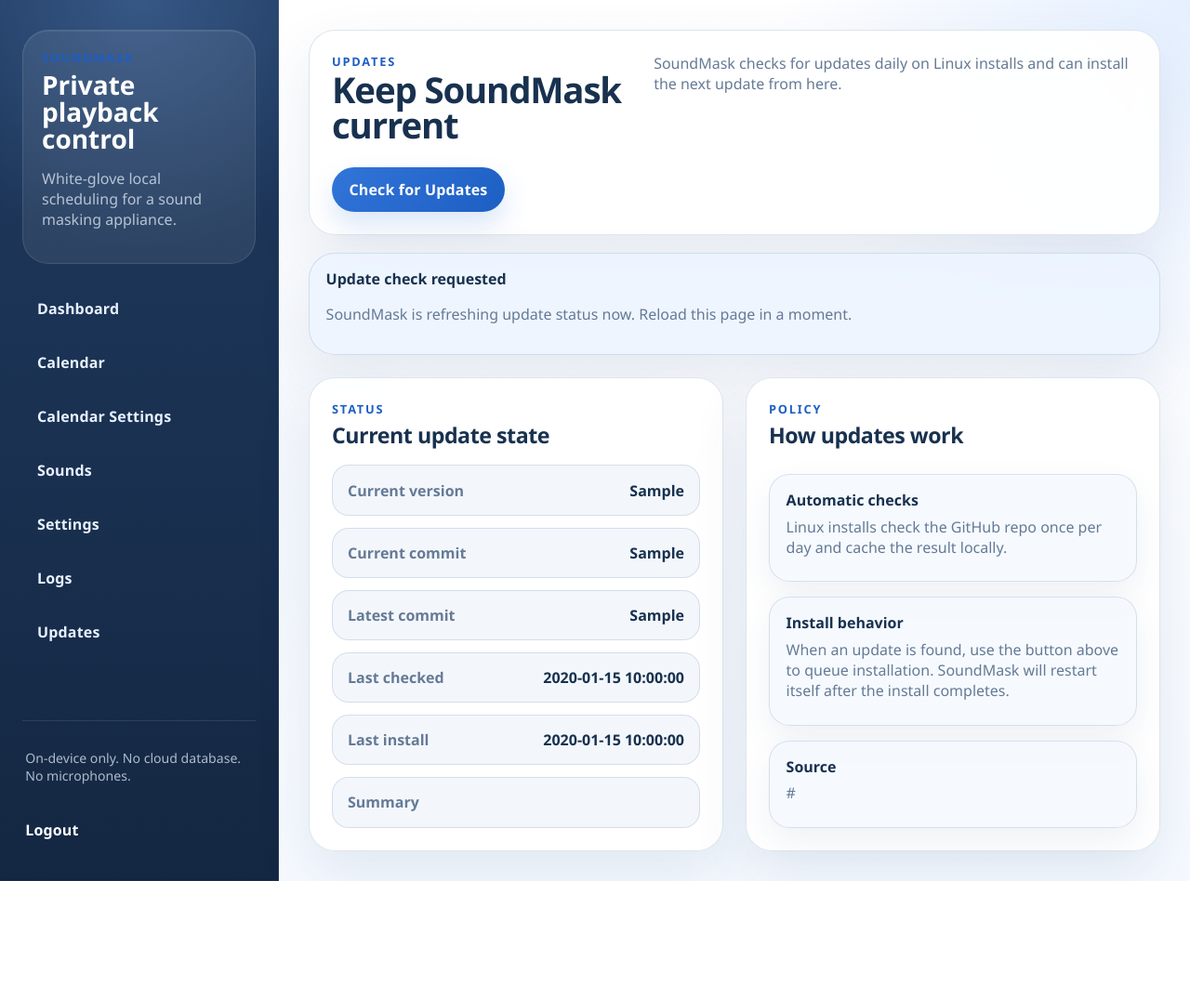
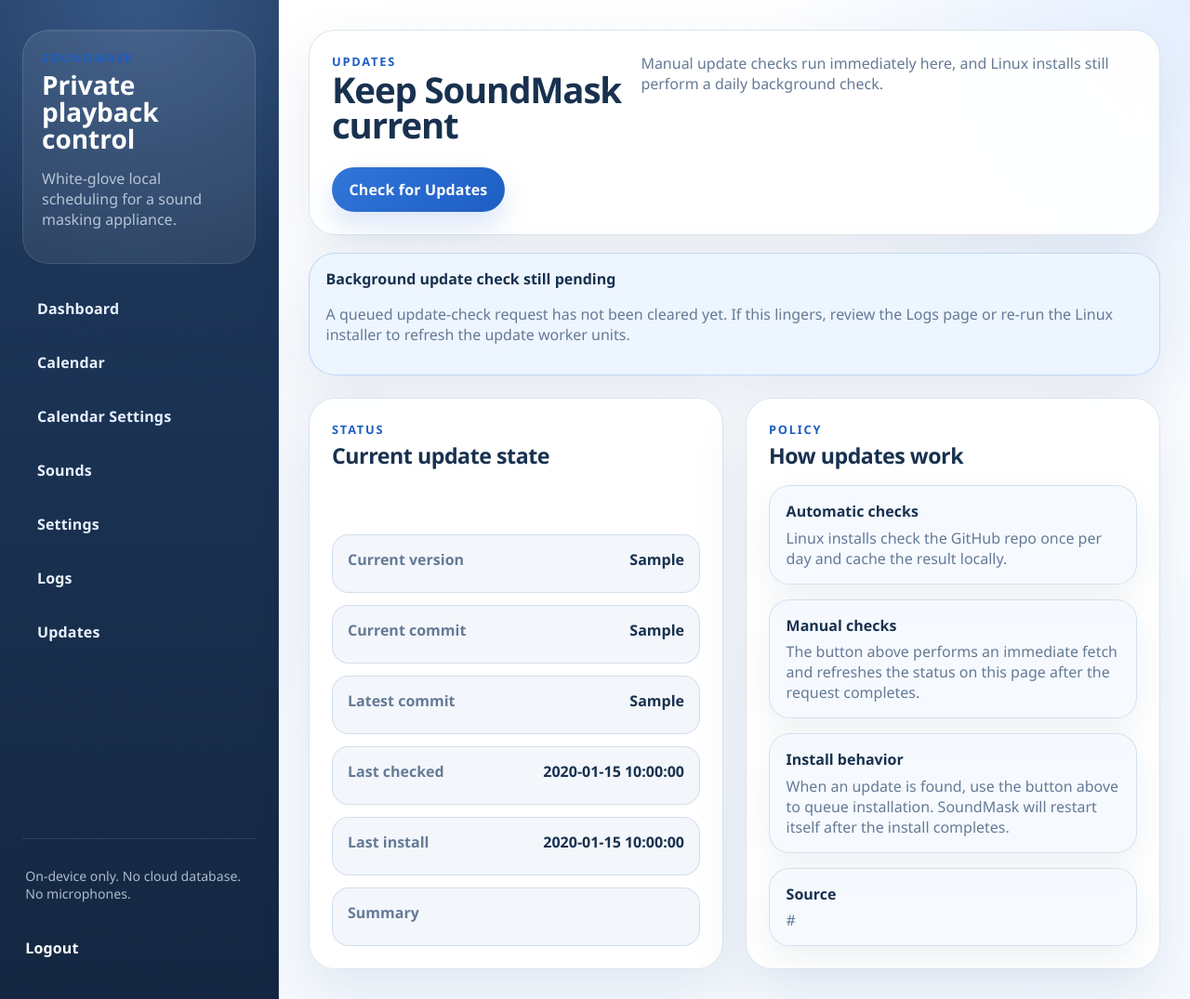
Before and after one commit to nickhighland/SoundMask, a FastAPI app: template app/templates/updates.html in a window 1280 px wide. Shown: the whole page at 93% size. Before the commit the page ends 948 px from the top, so only its background shows below. Run offline with FastAPI, Linux system fonts and the light colour scheme; the template is opened without the code that fills it: most values are stand-ins (such as "Sample title", 1, 10 or a date in 2020); parts of the project's set-up code (start-up, migrations or seed data) failed here and were passed over.

Commit message:
Fix manual update checks

```diff
--- a/app/routes/updates.py
+++ b/app/routes/updates.py
@@ -4,7 +4,7 @@ from fastapi import APIRouter, Request
 from fastapi.responses import HTMLResponse, RedirectResponse
 
 from app.auth import login_required
-from app.update_manager import load_status, request_check, request_install
+from app.update_manager import check_for_updates, load_status, request_install
 
 router = APIRouter(prefix="/updates")
 
@@ -24,7 +24,7 @@ async def updates_page(request: Request) -> HTMLResponse:
 @router.post("/check")
 @login_required
 async def queue_update_check(request: Request) -> RedirectResponse:
-    request_check(request.app.state.config)
+    check_for_updates(request.app.state.config)
     return RedirectResponse(url="/updates", status_code=303)
 
 
--- a/app/templates/updates.html
+++ b/app/templates/updates.html
@@ -7,7 +7,7 @@
       <p class="eyebrow">Updates</p>
       <h1>Keep SoundMask current</h1>
     </div>
-    <p class="muted">SoundMask checks for updates daily on Linux installs and can install the next update from here.</p>
+    <p class="muted">Manual update checks run immediately here, and Linux installs still perform a daily background check.</p>
   </div>
   <div class="button-row">
     <form action="/updates/check" method="post">
@@ -22,9 +22,9 @@
 </section>
 
 {% if update_status.check_requested_at %}
-<section class="banner info-banner">
-  <strong>Update check requested</strong>
-  <p class="muted">SoundMask is refreshing update status now. Reload this page in a moment.</p>
+<section class="banner warning-banner">
+  <strong>Background update check still pending</strong>
+  <p class="muted">A queued update-check request has not been cleared yet. If this lingers, review the Logs page or re-run the Linux installer to refresh the update worker units.</p>
 </section>
 {% endif %}
 
@@ -90,6 +90,10 @@
       <p class="muted">Linux installs check the GitHub repo once per day and cache the result locally.</p>
     </div>
     <div class="note-card">
+      <strong>Manual checks</strong>
+      <p class="muted">The button above performs an immediate fetch and refreshes the status on this page after the request completes.</p>
+    </div>
+    <div class="note-card">
       <strong>Install behavior</strong>
       <p class="muted">When an update is found, use the button above to queue installation. SoundMask will restart itself after the install completes.</p>
     </div>
```
Also changed, not shown: tests/test_update_manager.py (+28 -0 lines), README.md, 1 other file.
